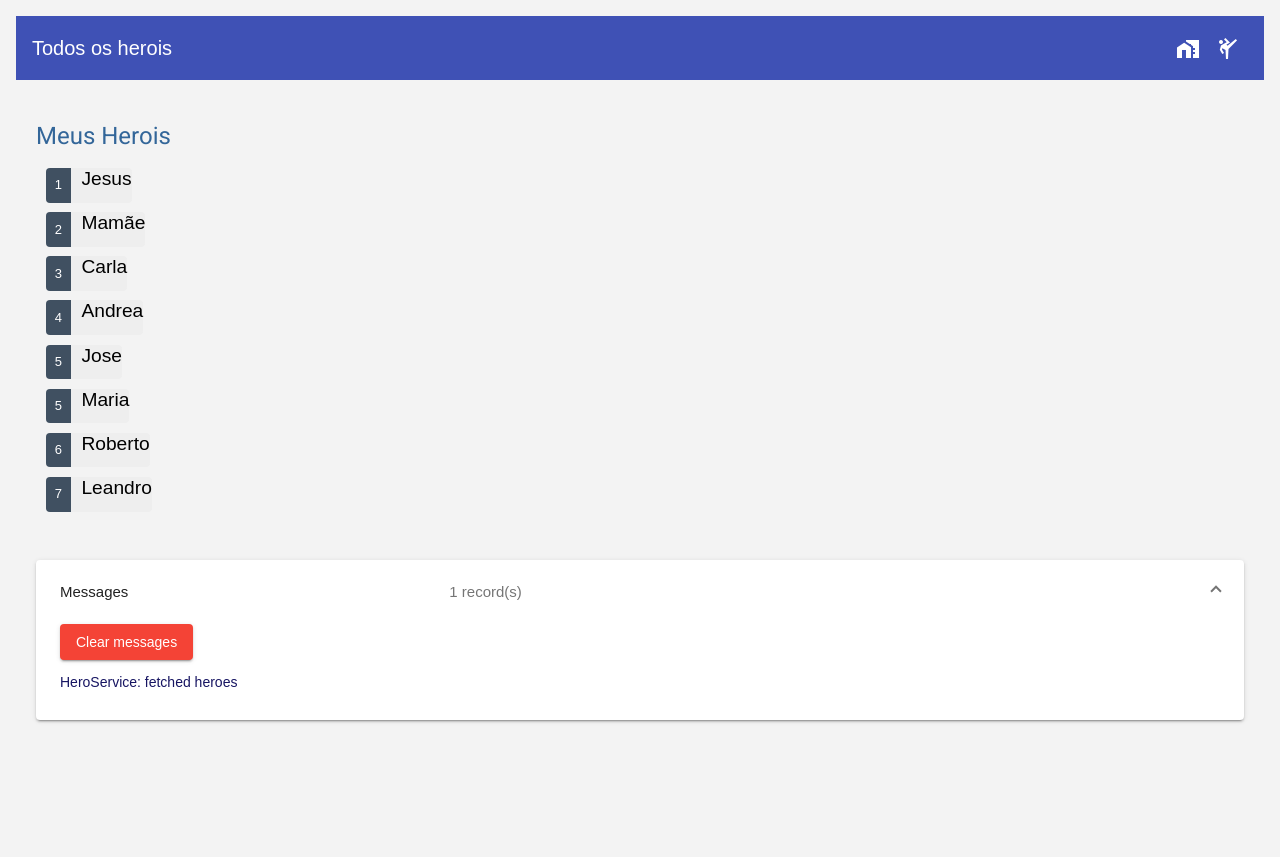
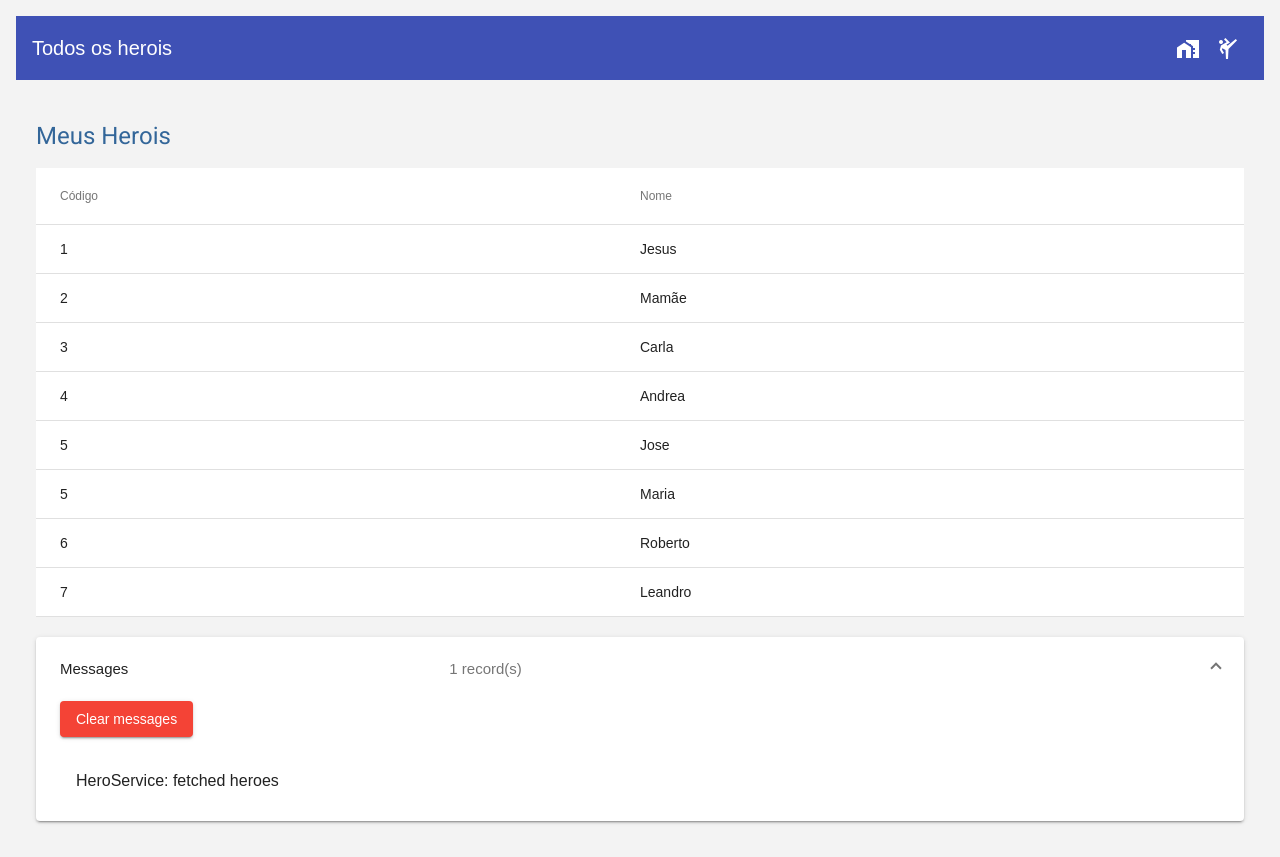
Before and after one commit to CleberBatista36/lista-herois-CBD-angular, an Angular app: page /heroes in a window 1280 px wide. Before the commit the page ends 800 px from the top, so only its background shows below. Built offline with nearby package versions, Linux system fonts and the light colour scheme.

Commit message:
atulizado material

```diff
--- a/src/app/hero-detail/hero-detail.component.html
+++ b/src/app/hero-detail/hero-detail.component.html
@@ -1,9 +1,24 @@
 <div  *ngIf="hero">
   <h1>{{hero.name | uppercase}} Detalhes</h1>
-  <div> id: {{hero.id}}</div>
-    <div>
-          <label for="name"> Hero name:</label>
-          <input id="name" [(ngModel)]="hero.name" placeholder="name" type="text"/>
-    </div>
-  <button mat-raised-button (click)="goBack()">Go back</button>
+  <mat-card>
+    <mat-card-content fxLayout="column">
+      <mat-form-field >
+        <mat-label>Codigo</mat-label>
+        <input matInput disabled [value]="hero.id"/>
+      </mat-form-field>
+      <mat-form-field >
+        <mat-label>Nome do heroi</mat-label>
+        <input
+        id="name"
+        matInput
+        [(ngModel)]="hero.name"
+         placeholder="Nome"
+         type="text"
+        />
+      </mat-form-field>
+    </mat-card-content>
+    <mat-card-actions>
+      <button mat-raised-button (click)="goBack()">Retornar</button>
+    </mat-card-actions>
+  </mat-card>
 </div>
--- a/src/app/heroes/heroes.component.css
+++ b/src/app/heroes/heroes.component.css
@@ -1,62 +1,4 @@
-/* HeroesComponent's private CSS styles */
-.heroes {
-  margin: 0 0 2em 0;
-  list-style-type: none;
-  padding: 0;
-  width: 15em;
+.mat-row:hover {
+  cursor: pointer;
+  background:whitesmoke;
 }
-
-.heroes button {
-  flex: 1;
-  cursor: pointer;
-  position: relative;
-  left: 0;
-  background-color: #EEE;
-  margin: .5em;
-  padding: 0;
-  border-radius: 4px;
-  display: flex;
-  align-items: stretch;
-  height: 1.8em;
-}
-
-.heroes button:hover {
-  color: #2c3a41;
-  background-color: #e6e6e6;
-  left: .1em;
-}
-
-.heroes button:active {
-  background-color: #525252;
-  color: #fafafa;
-}
-
-.heroes button.selected {
-  background-color: black;
-  color: white;
-}
-
-.heroes button.selected:hover {
-  background-color: #505050;
-  color: white;
-}
-
-.heroes button.selected:active {
-  background-color: black;
-  color: white;
-}
-
-.heroes .badge {
-  display: inline-block;
-  font-size: small;
-  color: white;
-  padding: 0.8em 0.7em 0 0.7em;
-  background-color: #405061;
-  line-height: 1em;
-  margin-right: .8em;
-  border-radius: 4px 0 0 4px;
-}
-
-.heroes .name {
-  align-self: center;
-}
--- a/src/app/heroes/heroes.component.html
+++ b/src/app/heroes/heroes.component.html
@@ -1,10 +1,23 @@
 <h1>Meus Herois</h1>
-<ul class = "heroes">
-  <li *ngFor="let hero of heroes">
-     <button
-      routerLink="/heroes/{{hero.id}}"
-      >
-          <span class="badge"> {{hero.id}}</span> {{hero.name}}
-      </button>
-  </li>
-</ul>
+
+<mat-table [dataSource]="heroes">
+  <!-- codigo -->
+  <ng-container matColumnDef="id">
+    <mat-header-cell *matHeaderCellDef> Código </mat-header-cell>
+    <mat-cell *matCellDef="let row"> {{row.id}} </mat-cell>
+  </ng-container>
+
+  <!-- nome -->
+  <ng-container matColumnDef="name">
+    <mat-header-cell *matHeaderCellDef> Nome </mat-header-cell>
+    <mat-cell *matCellDef="let row"> {{row.name}} </mat-cell>
+  </ng-container>
+
+
+  <!-- Header and Row Declarations -->
+  <mat-header-row *matHeaderRowDef="displayedColumns"></mat-header-row>
+  <mat-row
+   *matRowDef="let row; columns: displayedColumns"
+   [routerLink]="['/heroes', row.id]"
+  ></mat-row>
+</mat-table>
--- a/src/app/heroes/heroes.component.ts
+++ b/src/app/heroes/heroes.component.ts
@@ -10,7 +10,7 @@
   styleUrls: ['./heroes.component.css']
 })
 export class HeroesComponent implements OnInit  {
-
+  displayedColumns: string[] = ['id', 'name'];
   heroes: Hero[] = [];
 
 
--- /dev/null
+++ b/src/app/material/material.module.ts
@@ -0,0 +1,30 @@
+import { NgModule } from '@angular/core';
+import {MatButtonModule} from '@angular/material/button';
+import {MatToolbarModule} from '@angular/material/toolbar';
+import {MatExpansionModule} from '@angular/material/expansion';
+import {MatIconModule} from '@angular/material/icon';
+import {MatTableModule} from '@angular/material/table';
+import {MatCardModule} from '@angular/material/card';
+import {MatTooltipModule} from '@angular/material/tooltip';
+import {MatListModule} from '@angular/material/list';
+import {MatInputModule} from '@angular/material/input';
+
+const MODULOS = [
+  MatButtonModule,
+  MatCardModule,
+  MatExpansionModule,
+  MatIconModule,
+  MatListModule,
+  MatTableModule,
+  MatToolbarModule,
+  MatInputModule,
+  MatTooltipModule,
+
+]
+
+@NgModule({
+  declarations: [],
+  imports: [MODULOS],
+  exports: [MODULOS]
+})
+export class MaterialModule { }
--- a/src/app/messages/messages.component.html
+++ b/src/app/messages/messages.component.html
@@ -12,10 +12,10 @@
         (click)="messageService.clear()">Clear messages
       </button>
     </p>
-     <div *ngFor="let message of messageService.getMessages()">
-      <p>
+    <mat-list>
+      <mat-list-item *ngFor="let message of messageService.getMessages()">
         {{message}}
-      </p>
-    </div>
+      </mat-list-item>
+    </mat-list>
   </mat-expansion-panel>
 </mat-accordion>
```
Also changed, not shown: src/app/app.module.ts (+4 -16 lines).
